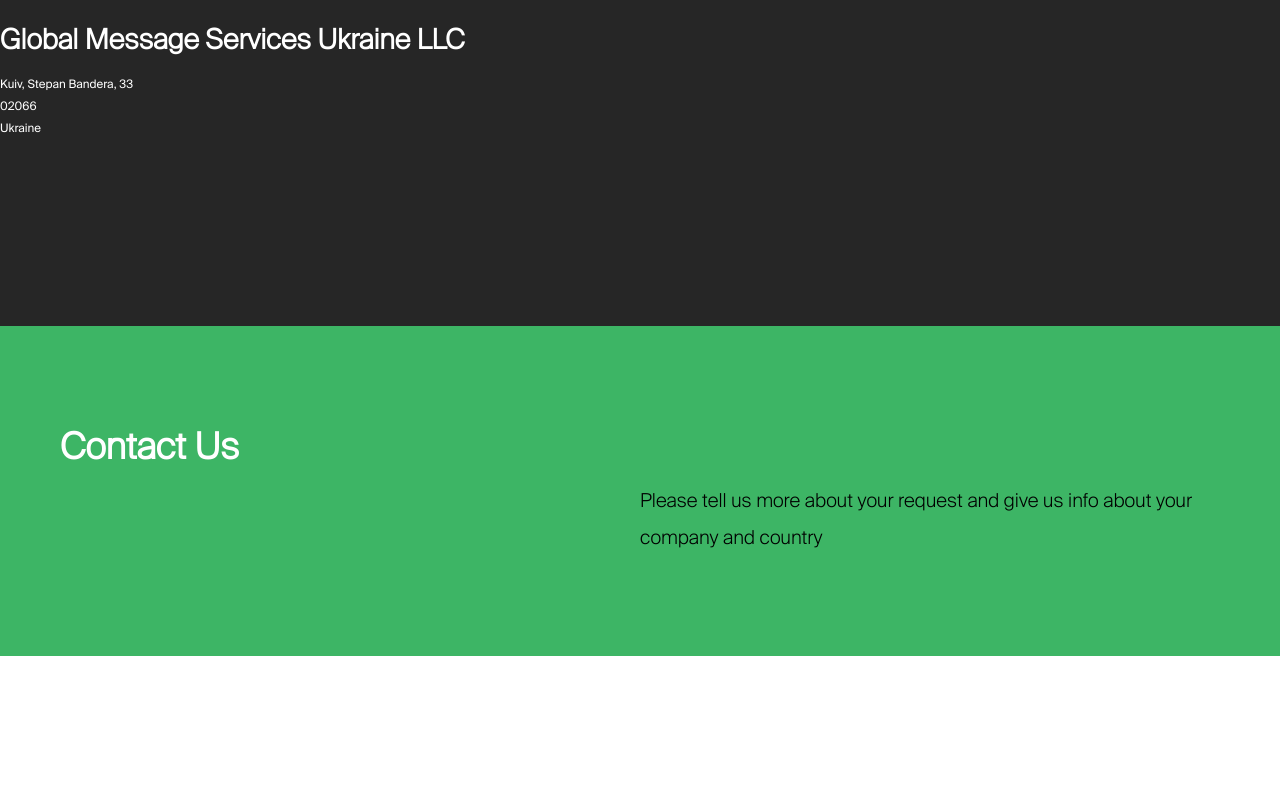
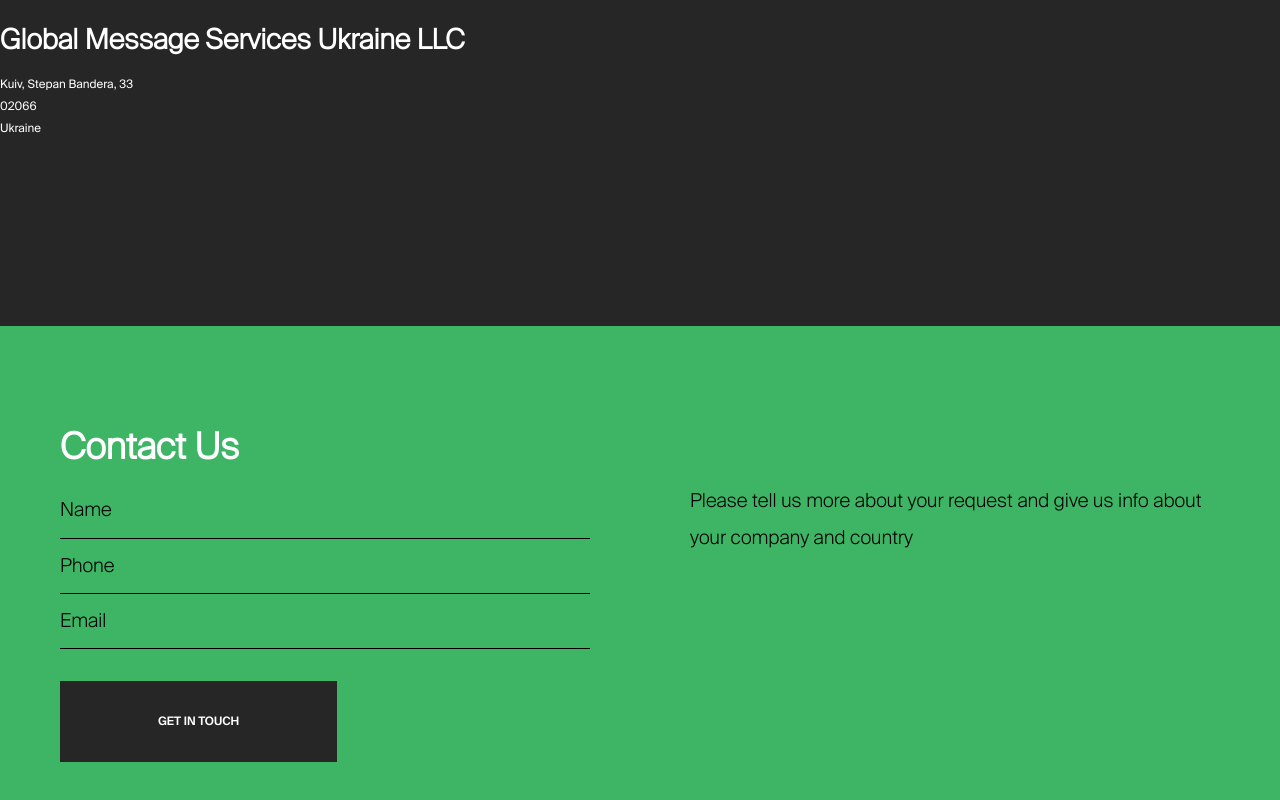
Before and after one commit to oxyyyyy/test-task-vintage, a Vue app: page / in a window 1280 px wide. Shown: the part 616-1416 px from the top of the page. Before the commit the page ends 1272 px from the top, so only its background shows below. Built offline with nearby package versions, Linux system fonts and the light colour scheme.

Commit message:
contact form

```diff
--- a/src/App.vue
+++ b/src/App.vue
@@ -14,9 +14,59 @@
   font-size: 15px;
 }
 
+input,
+textarea {
+  outline: none;
+}
+
 .container {
   max-width: 1160px;
   padding: 0 15px;
   margin: 0 auto;
 }
+
+.input-group {
+  display: flex;
+  align-items: center;
+  border-bottom: 1px solid #000;
+  padding: 1rem 0;
+
+  label {
+    font-family: $font-light;
+    font-size: 1.2rem;
+    min-width: 7rem;
+    cursor: pointer;
+  }
+
+  input {
+    background-color: transparent;
+    border: none;
+    padding: 0;
+    width: 100%;
+    font-family: $font-light;
+    font-size: 1.2rem;
+  }
+}
+
+.default-form__submit-btn {
+  display: flex;
+  justify-content: center;
+  align-items: center;
+  font-family: $font-medium;
+  font-size: 0.73rem;
+  color: #fff;
+  background-color: #262626;
+  text-transform: uppercase;
+  border: none;
+  padding: 2rem 6rem;
+  cursor: pointer;
+  margin-top: 2rem;
+  border: 2px solid #262626;
+  transition: all $trans-prop;
+
+  &:hover {
+    background-color: transparent;
+    color: #262626;
+  }
+}
 </style>
--- /dev/null
+++ b/src/components/forms/ContactForm.vue
@@ -0,0 +1,66 @@
+<template>
+  <form action="#" class="default-form" v-on:submit.prevent="submitContactForm">
+    <div class="input-group">
+      <label for="name">Name</label>
+      <input type="text" name="name" id="name" v-model="name" />
+    </div>
+    <div class="input-group">
+      <label for="phone">Phone</label>
+      <input type="text" name="phone" id="phone" v-model="phone" />
+    </div>
+    <div class="input-group">
+      <label for="email">Email</label>
+      <input type="text" name="email" id="email" v-model="email" />
+    </div>
+    <input
+      type="submit"
+      value="get in touch"
+      class="default-form__submit-btn"
+    />
+  </form>
+</template>
+
+<script>
+export default {
+  name: "ContactForm",
+  data() {
+    return {
+      name: "",
+      phone: "",
+      email: "",
+      errors: []
+    };
+  },
+  methods: {
+    submitContactForm() {
+      console.log("submit");
+      if (this.name && this.phone && this.email) {
+        return true;
+      }
+
+      this.errors = [];
+
+      if (!this.name) {
+        this.errors.push("error name");
+      }
+      if (!this.phone) {
+        this.errors.push("error phone");
+      }
+      if (!this.email) {
+        this.errors.push("enter email");
+      } else if (!this.validateEmail(this.email)) {
+        this.errors.push("email is not correct");
+      }
+    },
+    validateEmail: function(email) {
+      var re = /^(([^<>()[\]\\.,;:\s@"]+(\.[^<>()[\]\\.,;:\s@"]+)*)|(".+"))@((\[[0-9]{1,3}\.[0-9]{1,3}\.[0-9]{1,3}\.[0-9]{1,3}])|(([a-zA-Z\-0-9]+\.)+[a-zA-Z]{2,}))$/;
+      return re.test(email);
+    }
+  }
+};
+</script>
+
+<!-- Add "scoped" attribute to limit CSS to this component only -->
+<style scoped lang="scss">
+@import "../../assets/scss/_vars.scss";
+</style>
--- a/src/components/sections/CTA.vue
+++ b/src/components/sections/CTA.vue
@@ -3,7 +3,9 @@
     <div class="container">
       <h2 class="CTA__title">Contact Us</h2>
       <div class="CTA__grid">
-        <div class="CTA__grid-item"></div>
+        <div class="CTA__grid-item">
+          <ContactForm />
+        </div>
         <div class="CTA__grid-item">
           <p class="CTA__text">
             Please tell us more about your request and give us info about your
@@ -16,8 +18,13 @@
 </template>
 
 <script>
+import ContactForm from "@/components/forms/ContactForm.vue";
+
 export default {
-  name: "CTA"
+  name: "CTA",
+  components: {
+    ContactForm
+  }
 };
 </script>
 
@@ -39,6 +46,7 @@
 .CTA__grid {
   display: grid;
   grid-template-columns: repeat(2, 1fr);
+  grid-gap: 100px;
 }
 
 .CTA__text {
```
